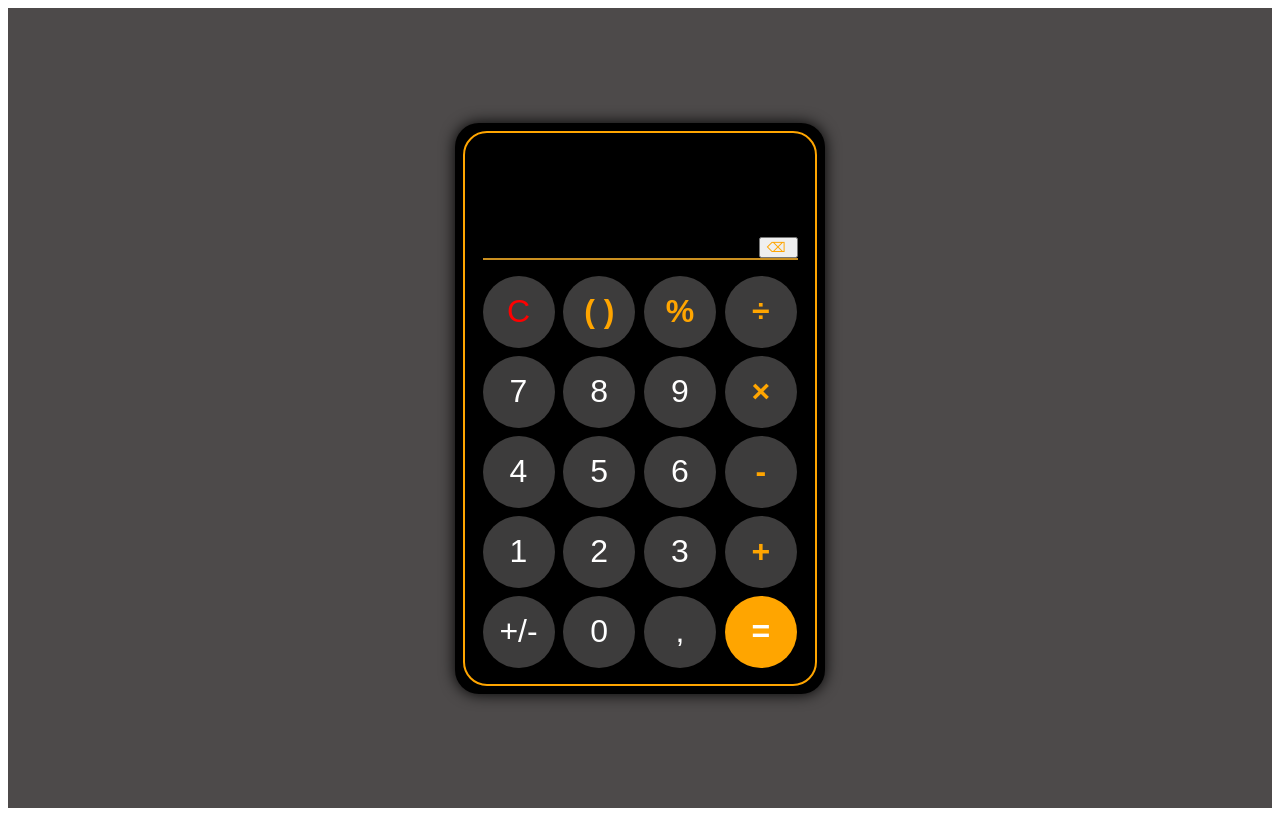
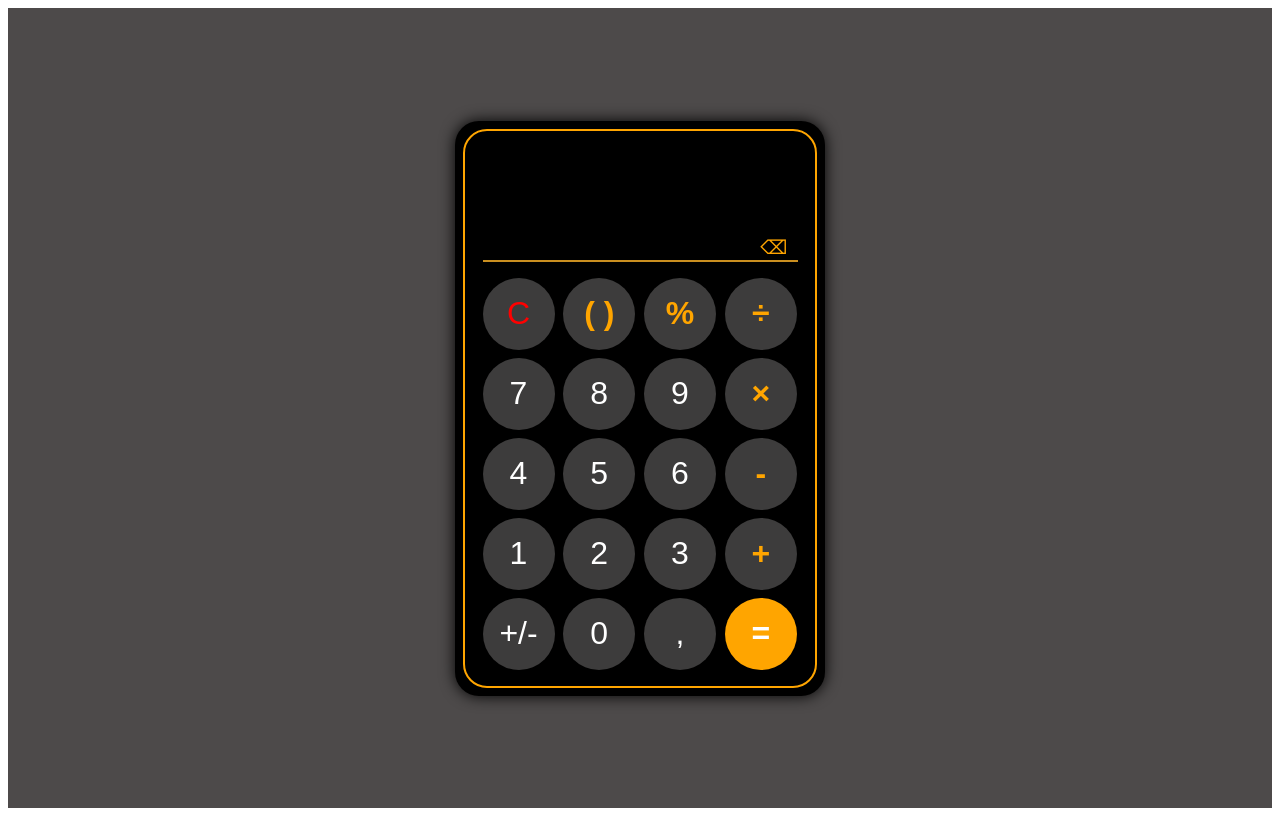
Before and after one commit to theOroszlan/calculator, a plain HTML site: page index.html in a window 1280 px wide. Drawn offline with Linux system fonts and the light colour scheme.

Commit message:
style: improve erase button appearance

```diff
--- a/style.css
+++ b/style.css
@@ -81,8 +81,11 @@ main {
 
 .erase {
   color: var(--secondary-color);
+  background: none;
+  border: none;
   padding-right: 10px;
   cursor: pointer;
+  font-size: clamp(1em, 1.5vw, 1.3rem);
 }
 
 .horizontal-line {
```
